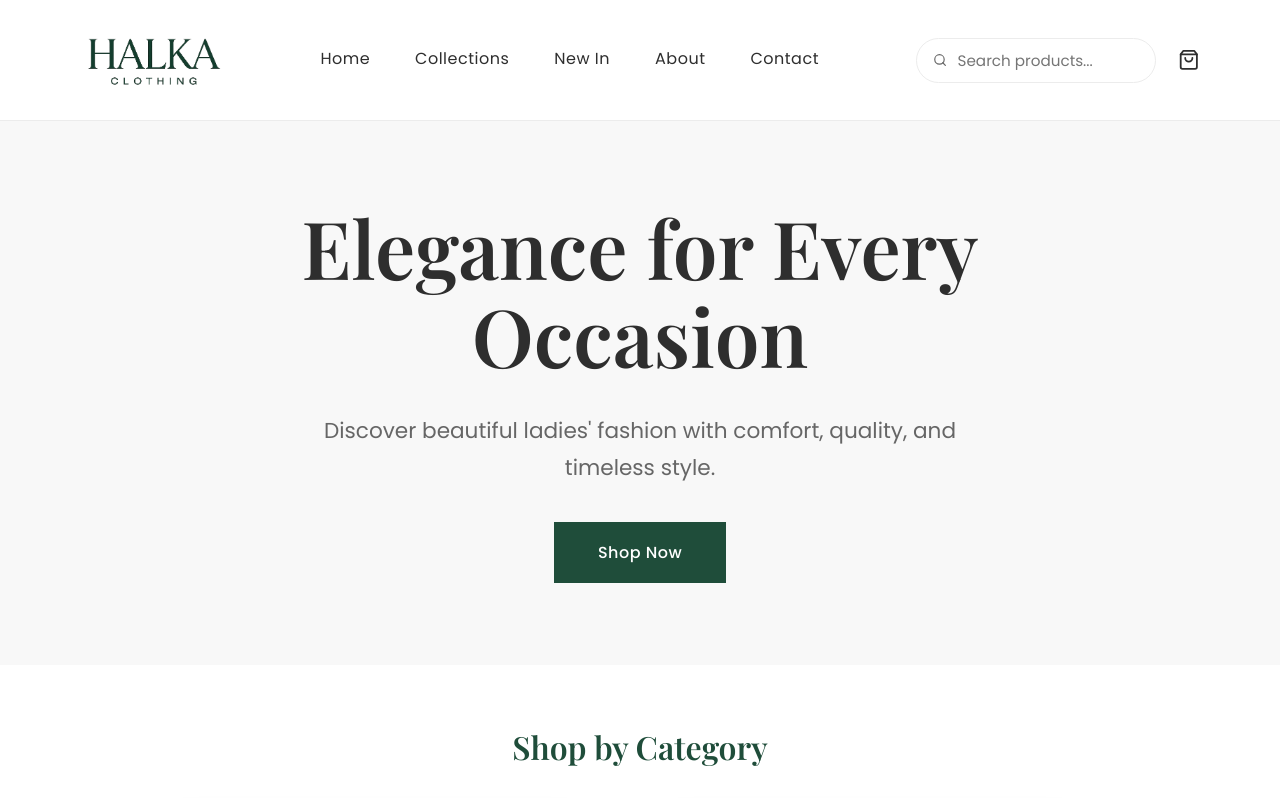
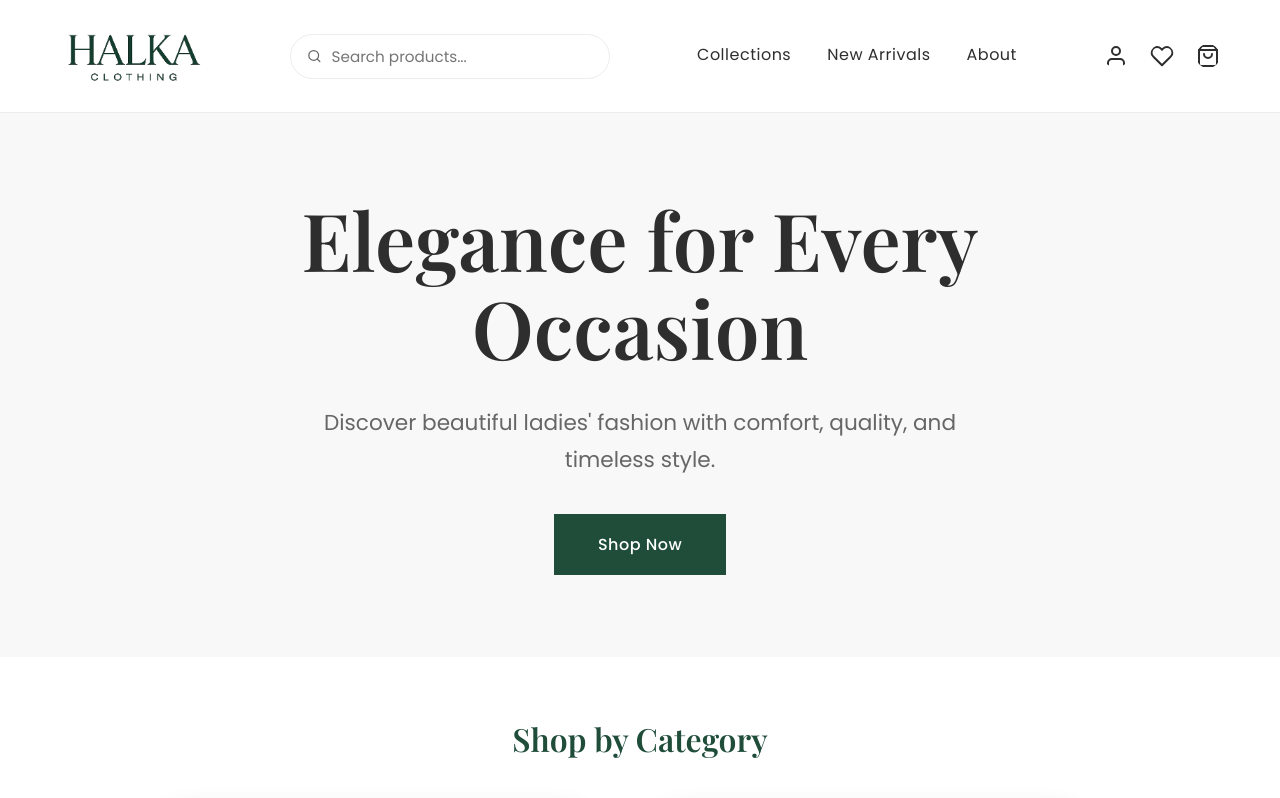
Before and after one commit to darkdilsha/halka-clothing, a React (Vite) app in the folder Client/: page / in a window 1280 px wide. Shown: the top 798 px of the page. Built offline with nearby package versions, Linux system fonts and the light colour scheme.

Commit message:
Describe your changes

```diff
--- a/Client/src/components/Navbar/Navbar.css
+++ b/Client/src/components/Navbar/Navbar.css
@@ -3,14 +3,24 @@
 /* ========================= */
 
 nav {
+    position: sticky;
+    top: 0;
+    z-index: 1000;
+
     display: flex;
     justify-content: space-between;
     align-items: center;
 
-    padding: 24px 80px;
+    padding: 20px 60px;
 
-    background: var(--surface);
+    background: rgba(255,255,255,.92);
+
+    backdrop-filter: blur(12px);
+    -webkit-backdrop-filter: blur(12px);
+
     border-bottom: 1px solid var(--border);
+
+    transition: .3s;
 }
 
 /* ========================= */
@@ -60,7 +70,7 @@ nav {
 nav ul {
     display: flex;
     align-items: center;
-    gap: 45px;
+    gap: 36px;
 
     list-style: none;
 
@@ -114,7 +124,7 @@ nav li:hover::after {
 .nav-icons {
     display: flex;
     align-items: center;
-    gap: 24px;
+    gap: 18px;
 }
 
 .nav-icons svg {
@@ -144,7 +154,7 @@ nav li:hover::after {
     align-items: center;
     gap: 10px;
 
-    width: 240px;
+    width: 320px;
 
     padding: 10px 16px;
 
@@ -156,8 +166,13 @@ nav li:hover::after {
     transition: all .3s ease;
 }
 
-.search-box:hover {
+.search-box:hover,
+.search-box:focus-within {
+
     border-color: var(--primary);
+
+    box-shadow: 0 8px 20px rgba(31,77,58,.08);
+
 }
 
 .search-box input {
@@ -179,15 +194,19 @@ nav li:hover::after {
 /* Icons */
 
 .icon {
-    font-size: 1.35rem;
+    font-size: 1.5rem;
     color: var(--text);
 
     cursor: pointer;
 
     transition: .3s;
+
+
+    border-radius:50%;
 }
 
 .icon:hover {
     color: var(--primary);
     transform: translateY(-2px);
+     background:#F5F5F5;
 }
--- a/Client/src/components/Navbar/Navbar.jsx
+++ b/Client/src/components/Navbar/Navbar.jsx
@@ -1,33 +1,51 @@
 import "./Navbar.css";
 import logo from "../../assets/images/logo.png";
 
-import { FiSearch, FiHeart, FiShoppingBag } from "react-icons/fi";
+import {
+  FiSearch,
+  FiHeart,
+  FiShoppingBag,
+  FiUser,
+} from "react-icons/fi";
 
 function Navbar() {
   return (
     <nav>
 
-      <img src={logo} alt="Halka Clothing" className="logo" />
+      {/* Logo */}
+
+      <img
+        src={logo}
+        alt="Halka Clothing"
+        className="logo"
+      />
+
+      {/* Search */}
+
+      <div className="search-box">
+        <FiSearch />
+
+        <input
+          type="text"
+          placeholder="Search products..."
+        />
+      </div>
+
+      {/* Navigation */}
 
       <ul>
-        <li>Home</li>
         <li>Collections</li>
-        <li>New In</li>
+        <li>New Arrivals</li>
         <li>About</li>
-        <li>Contact</li>
       </ul>
+
+      {/* Icons */}
 
       <div className="nav-right">
 
-        <div className="search-box">
-          <FiSearch />
-          <input
-            type="text"
-            placeholder="Search products..."
-          />
-        </div>
+        <FiUser className="icon" />
 
-
+        <FiHeart className="icon" />
 
         <FiShoppingBag className="icon" />
 
```
